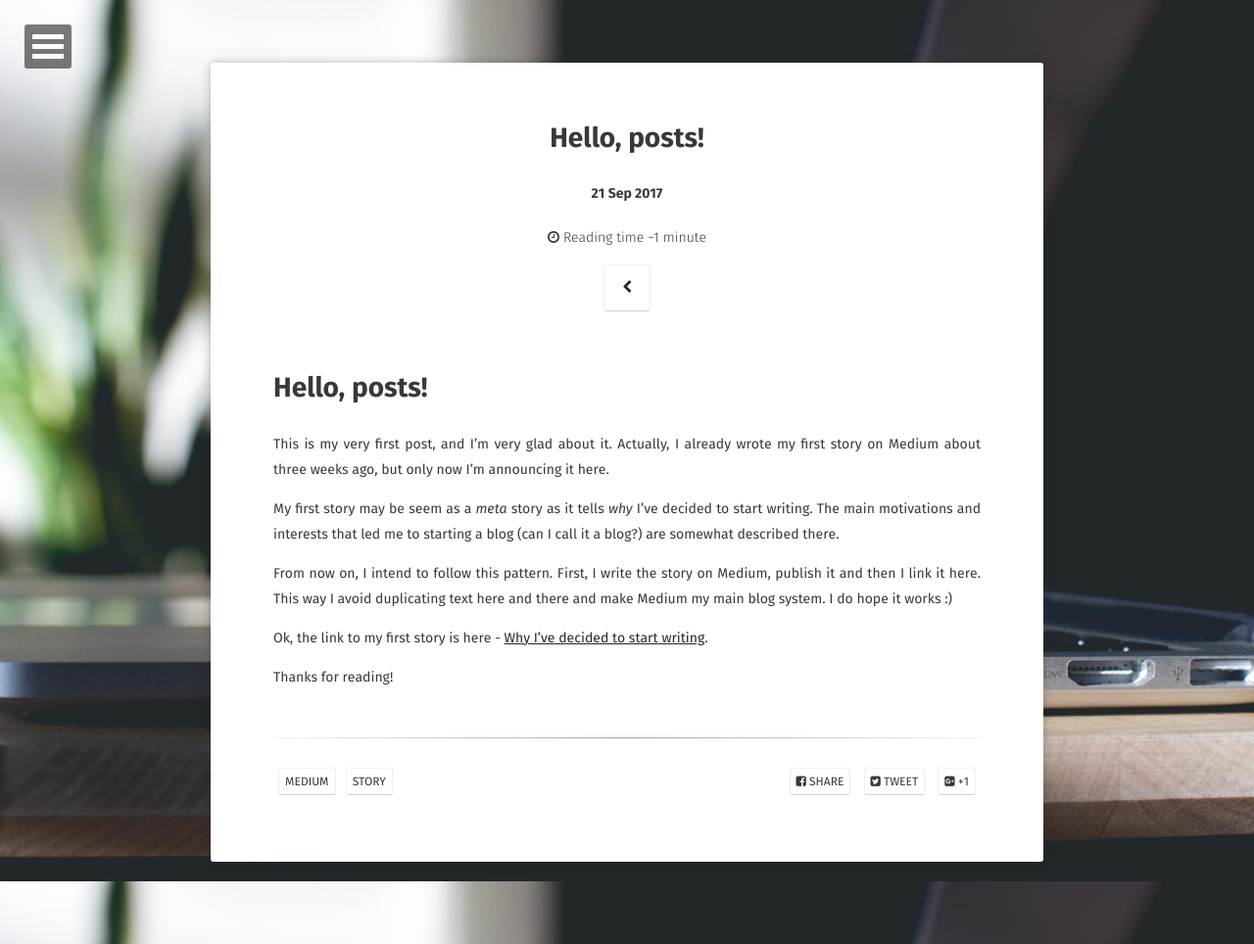
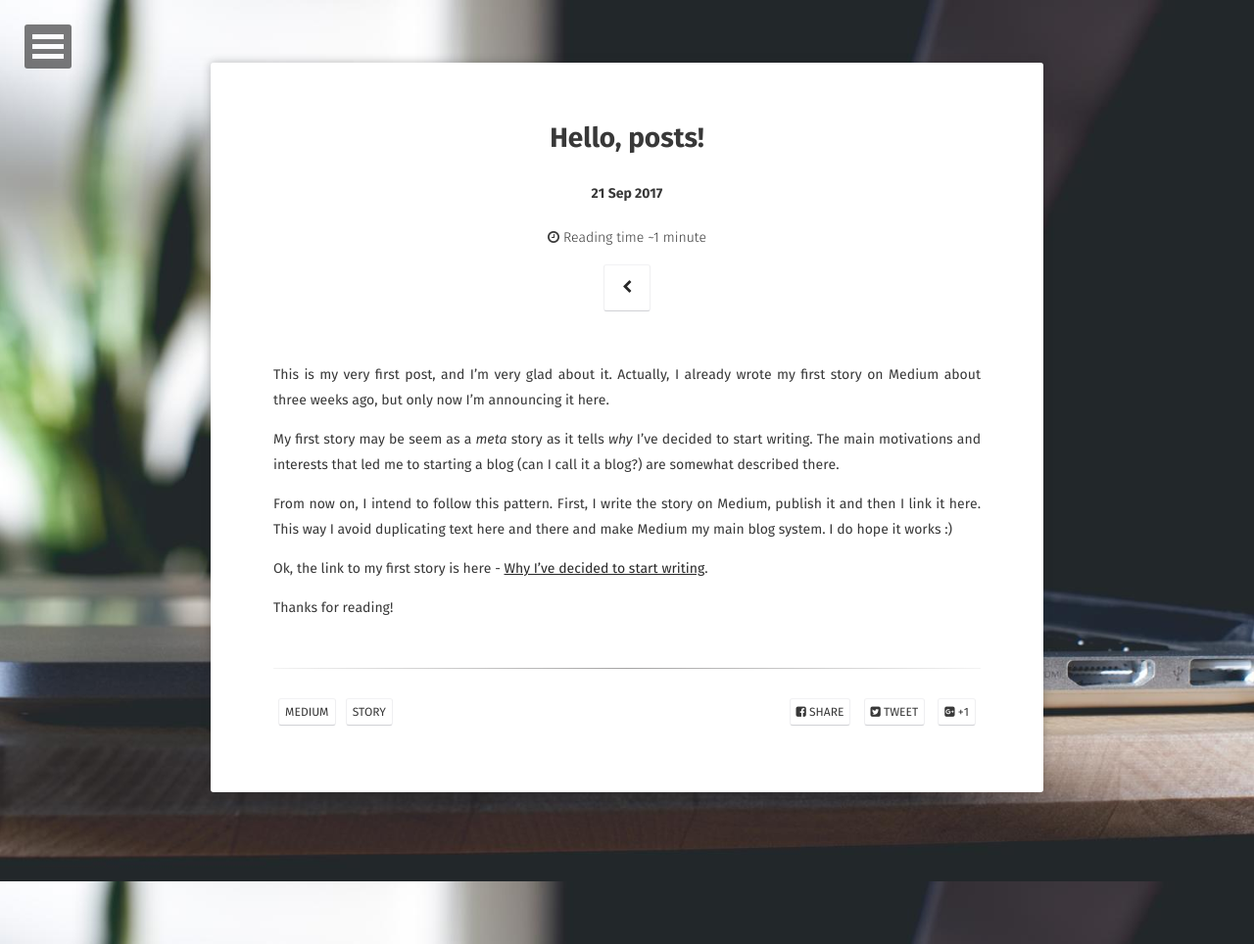
Before and after one commit to kmyokoyama/jekyll-site, a Jekyll site: the page built from _posts/2017-09-21-hello-posts.md, in a window 1280 px wide. Shown: the whole page at 98% size. Built offline with Jekyll 4.4.1, drawn with Linux system fonts in a browser that asks for light colours; some web fonts are replaced.

Commit message:
Remove header from hello-posts.

```diff
--- a/_posts/2017-09-21-hello-posts.md
+++ b/_posts/2017-09-21-hello-posts.md
@@ -8,8 +8,6 @@ tag:
 - story
 comments: false
 ---
-
-# Hello, posts!
 
 This is my very first post, and I'm very glad about it. Actually, I already wrote
 my first story on Medium about three weeks ago, but only now I'm announcing it
@@ -23,6 +21,7 @@ From now on, I intend to follow this pattern. First, I write the story on Medium
 publish it and then I link it here. This way I avoid duplicating text here and
 there and make Medium my main blog system. I do hope it works :)
 
-Ok, the link to my first story is here - [Why I've decided to start writing](https://medium.com/@kazukiyokoyama/why-ive-decided-to-start-writing-af861576642a).
+Ok, the link to my first story is here - [Why I've decided to start
+writing](https://medium.com/@kazukiyokoyama/why-ive-decided-to-start-writing-af861576642a).
 
 Thanks for reading!
```
